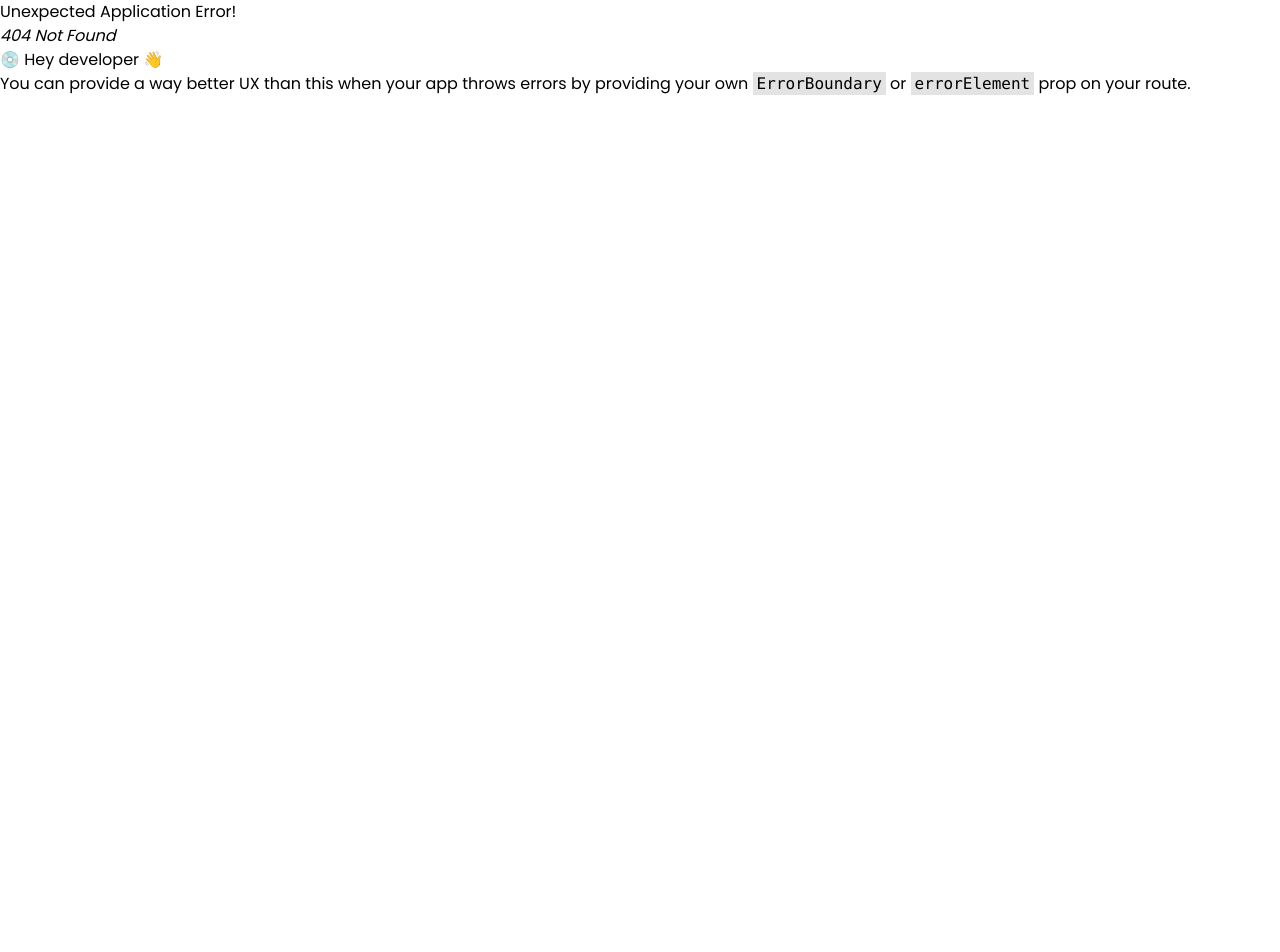
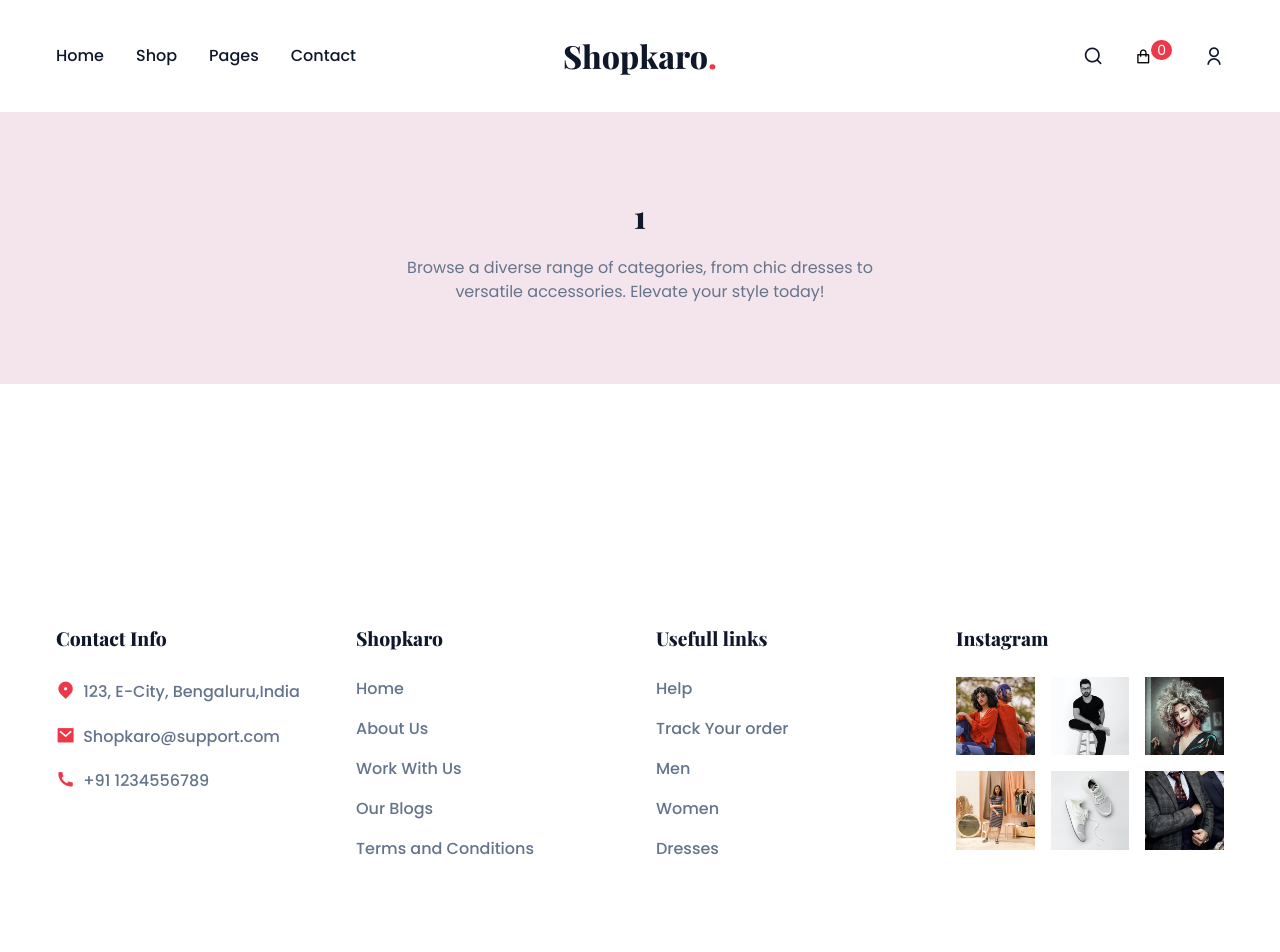
Before and after one commit to Arder01/Shopkaro, a React (Vite) app in the folder frontend/: page /categories/1 in a window 1280 px wide. Before the commit this address had no page. Shown: the top 952 px of the page. Before the commit the page ends 800 px from the top, so only its background shows below. Built offline with nearby package versions, Linux system fonts and the light colour scheme.

Commit message:
added category page

```diff
--- a/frontend/src/components/Footer.jsx
+++ b/frontend/src/components/Footer.jsx
@@ -1,4 +1,10 @@
 import React from 'react'
+import instaImg1 from '../assets/instagram-1.jpg'
+import instaImg2 from '../assets/instagram-2.jpg'
+import instaImg3 from '../assets/instagram-3.jpg'
+import instaImg4 from '../assets/instagram-4.jpg'
+import instaImg5 from '../assets/instagram-5.jpg'
+import instaImg6 from '../assets/instagram-6.jpg'
 
 const Footer = () => {
   return (
@@ -27,7 +33,29 @@ const Footer = () => {
             <a href="/">Our Blogs</a>
             <a href="/">Terms and Conditions</a>
         </div>
+        <div className='footer__col'>
+        <h4>Usefull links</h4>
+            <a href="/">Help</a>
+            <a href="/">Track Your order</a>
+            <a href="/">Men</a>
+            <a href="/">Women</a>
+            <a href="/">Dresses</a>
+        </div>
+        <div className='footer__col'>
+            <h4>Instagram</h4>
+            <div className='instagram__grid'>
+                <img src={instaImg1} alt=""/>
+                <img src={instaImg2} alt=""/>
+                <img src={instaImg3} alt=""/>
+                <img src={instaImg4} alt=""/>
+                <img src={instaImg5} alt=""/>
+                <img src={instaImg6} alt=""/>
+            </div>
+        </div>
     </footer>
+    <div className='footer__bar'>
+        E Commerce Created
+    </div>
     </>
   )
 }
--- /dev/null
+++ b/frontend/src/pages/category/CategoryPage.jsx
@@ -0,0 +1,33 @@
+import React,{useState,useEffect     } from 'react'
+import { useParams } from 'react-router-dom';
+import products from '../../data/products.json'
+import ProductCards from '../Shop/ProductCards';
+
+const CategoryPage = () => {
+    const {categoryName} = useParams();
+    const [filteredProducts,setFilteredProducts] = useState([]);
+
+    useEffect(()=>{
+        const filtered = products.filter((product)=>product.category===categoryName.toLowerCase());
+        setFilteredProducts(filtered);
+    },[categoryName])
+
+    useEffect(()=>{
+        window.scrollTo(0,0);
+    })
+  return (
+    <>
+    <section className='section__container bg-primary-light'>
+        <h2 className='section__header capitalize'>{categoryName}</h2>
+        <p className='section__subheader'>
+            Browse a diverse range of categories, from chic dresses to versatile accessories. Elevate your style today!
+        </p>
+    </section>
+    <div className='section__container'>
+        <ProductCards products={filteredProducts}/>
+    </div>
+    </>
+  )
+}
+
+export default CategoryPage
```
Also changed, not shown: frontend/src/routers/router.jsx (+3 -4 lines).
